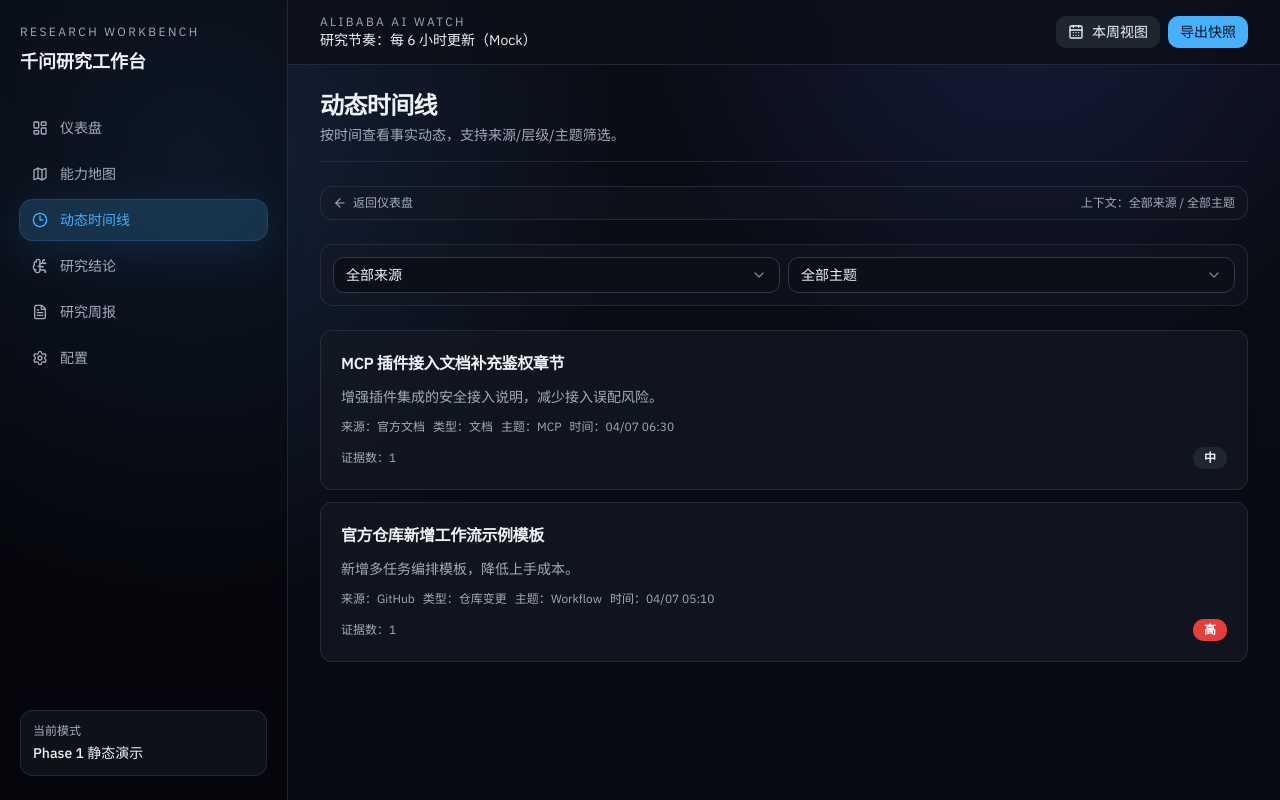
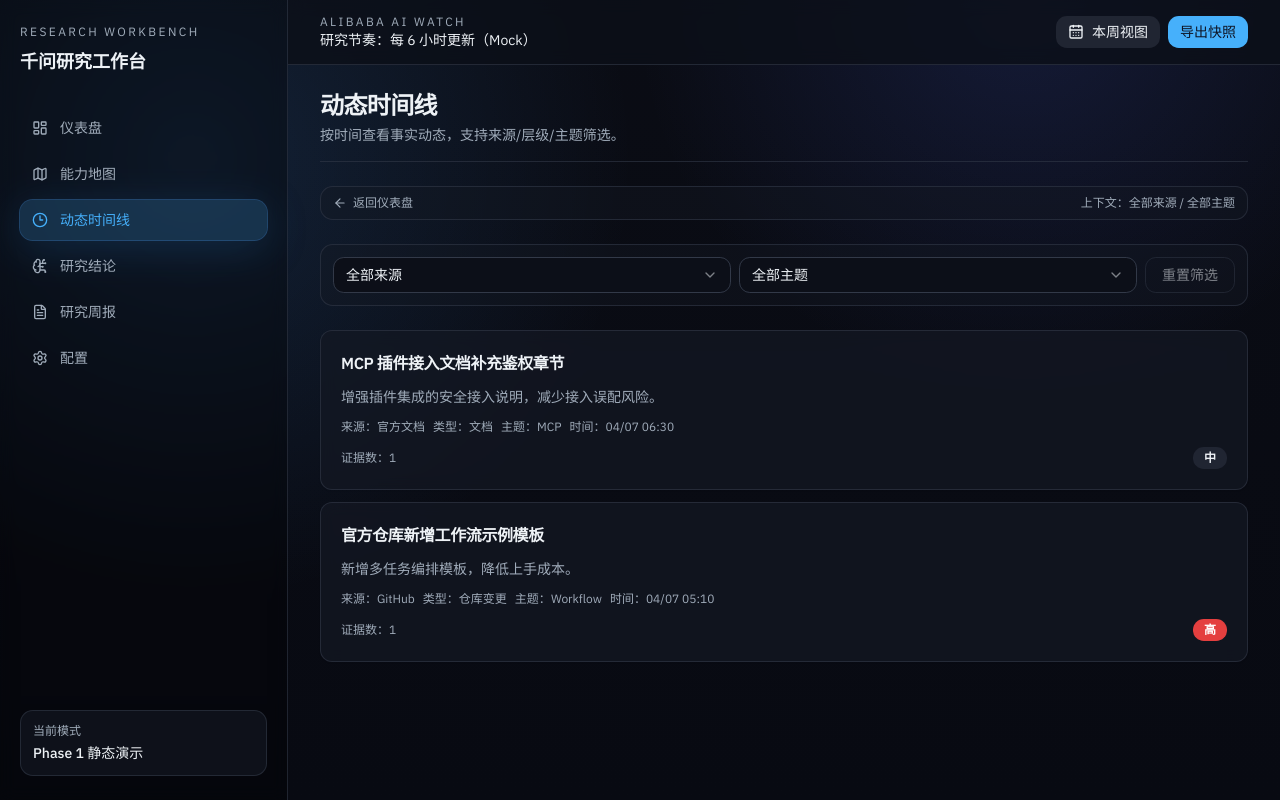
Before and after one commit to huiliuxu780/AiResearchStudio, a Next.js app: page /timeline in a window 1280 px wide. Built offline with nearby package versions, Linux system fonts and the light colour scheme.

Commit message:
feat: add timeline filter reset control

```diff
--- a/src/app/(workbench)/timeline/page.tsx
+++ b/src/app/(workbench)/timeline/page.tsx
@@ -45,6 +45,17 @@ export default function TimelinePage() {
     [pathname, router, searchParams]
   );
 
+  const handleResetFilters = useCallback(() => {
+    setSource(undefined);
+
+    const next = new URLSearchParams(searchParams.toString());
+    next.delete("topic");
+    next.delete("item_id");
+
+    const queryString = next.toString();
+    router.replace(queryString ? `${pathname}?${queryString}` : pathname, { scroll: false });
+  }, [pathname, router, searchParams, setSource]);
+
   const filteredItems = useMemo(() => {
     const bySource = source ? timeline.data.items.filter((item) => item.source_type === source) : timeline.data.items;
     const byTopic = topic ? bySource.filter((item) => item.topic_type === topic) : bySource;
@@ -77,6 +88,7 @@ export default function TimelinePage() {
           selectedTopic={topic}
           onSourceChange={setSource}
           onTopicChange={handleTopicChange}
+          onReset={handleResetFilters}
         />
 
         <div className="space-y-3">
--- a/src/components/shared/filter-bar.tsx
+++ b/src/components/shared/filter-bar.tsx
@@ -1,5 +1,6 @@
 "use client";
 
+import { Button } from "@/components/ui/button";
 import { Select, SelectContent, SelectItem, SelectTrigger, SelectValue } from "@/components/ui/select";
 import { sourceTypeLabelMap, topicTypeLabelMap } from "@/lib/label-maps";
 import type { SourceType, TopicType } from "@/types/enums";
@@ -11,6 +12,7 @@ interface FilterBarProps {
   selectedTopic?: TopicType;
   onSourceChange?: (source?: SourceType) => void;
   onTopicChange?: (topic?: TopicType) => void;
+  onReset?: () => void;
 }
 
 export function FilterBar({
@@ -19,13 +21,15 @@ export function FilterBar({
   selectedSource,
   selectedTopic,
   onSourceChange,
-  onTopicChange
+  onTopicChange,
+  onReset
 }: FilterBarProps) {
   const sourceValue = selectedSource ?? "all";
   const topicValue = selectedTopic ?? "all";
+  const hasActiveFilter = Boolean(selectedSource || selectedTopic);
 
   return (
-    <div className="grid gap-2 rounded-lg border border-border/60 bg-card/40 p-3 md:grid-cols-2">
+    <div className="grid gap-2 rounded-lg border border-border/60 bg-card/40 p-3 md:grid-cols-[1fr_1fr_auto]">
       <Select
         value={sourceValue}
         onValueChange={(value) => {
@@ -65,6 +69,16 @@ export function FilterBar({
           ))}
         </SelectContent>
       </Select>
+
+      <Button
+        type="button"
+        variant="outline"
+        className="md:self-stretch"
+        disabled={!hasActiveFilter}
+        onClick={() => onReset?.()}
+      >
+        重置筛选
+      </Button>
     </div>
   );
 }
```
